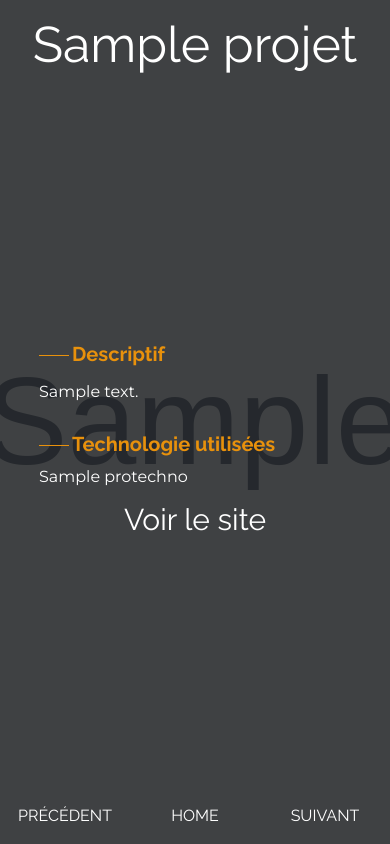
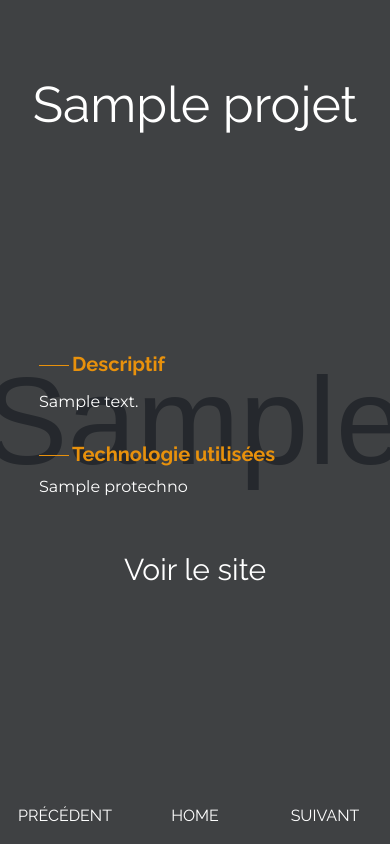
Before and after one commit to r0m21/new_portfolio, a Symfony app: template templates/affiche_projet/projet.html.twig in a window 390 px wide. Run offline with Twig, Linux system fonts and the light colour scheme; the template is opened without the code that fills it: most values are stand-ins (such as "Sample title", 1, 10 or a date in 2020); grey boxes marked "Sample" are stand-in pictures; some libraries are stand-ins or nearby versions.

Commit message:
Modifications margin mode mobile sur vue projet

```diff
--- a/public/css/style.css
+++ b/public/css/style.css
@@ -126,6 +126,8 @@
 
     .mt-20{margin-top:20px;}
     .mt-40{margin-top:40px;}
+    .mt-60{margin-top:60px;}
+    .mt-80{margin-top:80px;}
 
     .p-10{padding:10px;}
     .p-20{padding:20px;}
--- a/templates/affiche_projet/projet.html.twig
+++ b/templates/affiche_projet/projet.html.twig
@@ -8,7 +8,7 @@
             <div class="w100 h100 visible-lg hidden-xl filter-black">
                 <div class="w100 h100 d-flex column align-items-center justify-content-between">
 
-                    <div class="w100 mt-20">
+                    <div class="w100 mt-80">
                         <h1 class="white fs-50 raleway light text-center m-auto">{{ projet.PRONom }}</h1>
                     </div>
 
@@ -18,7 +18,7 @@
                             <p class="montserrat fs-16 white mb-30 lh-25">{{ projet.PRODesc }}</p>
                             <h3 class="raleway semi-bold fs-20 color-2 left-separator mb-15">Technologie utilisées</h3>
                             <p class="montserrat fs-16 white">{{ projet.PROTechno }}</p>
-                            <a class="white text-decoration-none text-center fs-30 raleway light mt-20" href="{{ projet.PROUrl }}">Voir le site</a>
+                            <a class="white text-decoration-none text-center fs-30 raleway light mt-60" href="{{ projet.PROUrl }}">Voir le site</a>
                         </div>
                     </div>
 
```
